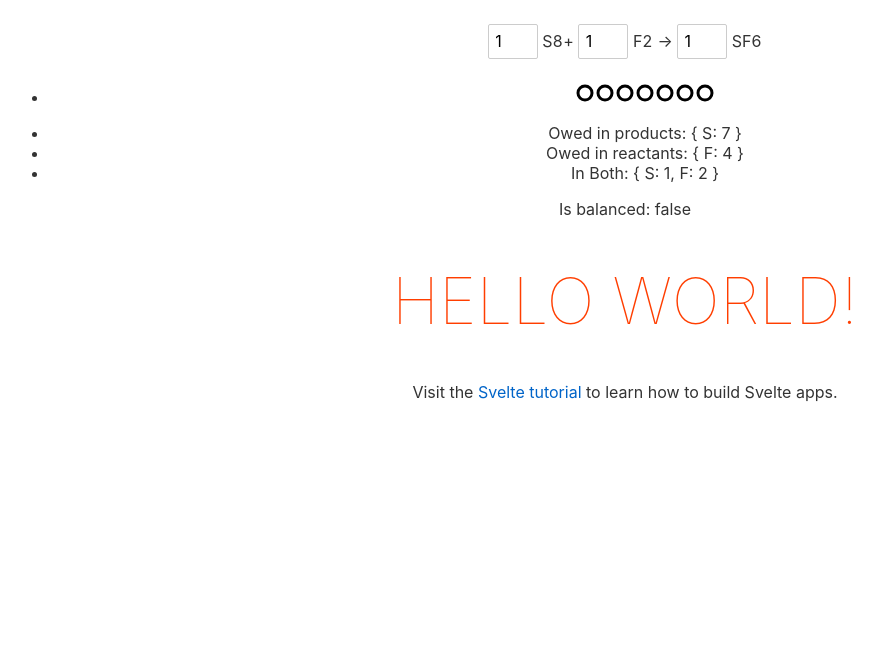
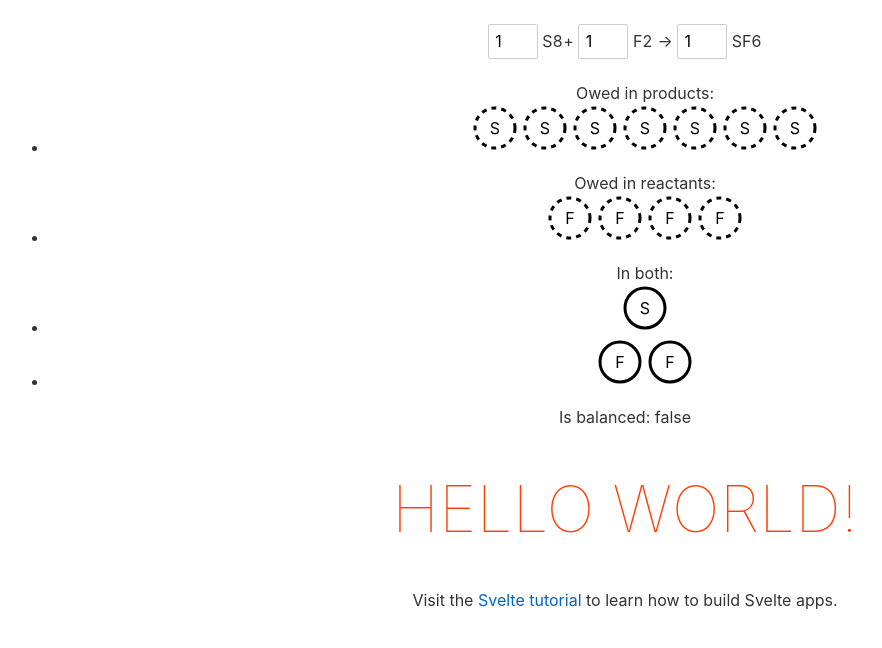
Before and after one commit to nchlsb/ChemicalEquationBalancer, a Svelte app: page / in a window 1280 px wide. Shown: the top 648 px of the page, without its empty margins (15-897 px from the left). Built offline with nearby package versions, Linux system fonts and the light colour scheme.

Commit message:
Update graphic display of chemical equation

```diff
--- a/src/App.svelte
+++ b/src/App.svelte
@@ -4,7 +4,7 @@
 	import { difference, intersection, isEmpty, Multiset, sumAll, toStringMultiset } from "./Multiset"
 	import Katex from "./Katex.svelte"
 	import type { ChemicalElement } from "./ChemicalElements";
-import { range } from "./helpers";
+	import { range } from "./helpers";
 	export let name: string;
 
 	let equation = randomEquation()
@@ -37,6 +37,7 @@ import { range } from "./helpers";
 	let equationIsBalanced: boolean
 	$: equationIsBalanced = isEmpty(owedInReactants) && isEmpty(owedInProducts)
 
+	const size = 50
 </script>
 
 <main>
@@ -82,21 +83,50 @@ import { range } from "./helpers";
 		}}> <Katex math={toTex(molecule)} />
 	{/each}
 
-	<ul>
+	<ul> Owed in products:
 	{#each [...owedInProducts.elements.entries()] as [chemicalElement, n]}
 		<li>
 			{#each range(n) as _}
-				<svg width="20" height="20"><circle cx="10" cy="10" r="7" stroke="black" stroke-width="3" fill="white"><text>{chemicalElement}</text></circle></svg>
+				<svg width={size} height={size}>
+					<circle cx={size / 2} cy={size / 2} r={size / 2.5} stroke="black" stroke-dasharray="5,5" stroke-width="3" fill="white"></circle>
+					<text x={size / 2} y={(size * 5) / 8} fill="black" text-anchor="middle">{chemicalElement}</text>
+				</svg>
 			{/each}
 		</li>
 	{/each}
 	</ul>
 
-	<ul>
+	<ul> Owed in reactants:
+		{#each [...owedInReactants.elements.entries()] as [chemicalElement, n]}
+			<li>
+				{#each range(n) as _}
+					<svg width={size} height={size}>
+						<circle cx={size / 2} cy={size / 2} r={size / 2.5} stroke="black" stroke-dasharray="5,5" stroke-width="3" fill="white"></circle>
+						<text x={size / 2} y={(size * 5) / 8} fill="black" text-anchor="middle">{chemicalElement}</text>
+					</svg>
+				{/each}
+			</li>
+		{/each}
+	</ul>
+
+	<ul> In both:
+		{#each [...inBoth.elements.entries()] as [chemicalElement, n]}
+			<li>
+				{#each range(n) as _}
+					<svg width={size} height={size}>
+						<circle cx={size / 2} cy={size / 2} r={size / 2.5} stroke="black" stroke-width="3" fill="white"></circle>
+						<text x={size / 2} y={(size * 5) / 8} fill="black" text-anchor="middle">{chemicalElement}</text>
+					</svg>
+				{/each}
+			</li>
+		{/each}
+	</ul>
+
+	<!-- <ul>
 		<li>Owed in products: {toStringMultiset(owedInProducts)}</li>
 		<li>Owed in reactants: {toStringMultiset(owedInReactants)} </li>
 		<li>In Both: {toStringMultiset(inBoth)} </li>
-	</ul>
+	</ul> -->
 	<p>
 		Is balanced: {equationIsBalanced}
 	</p>
```
